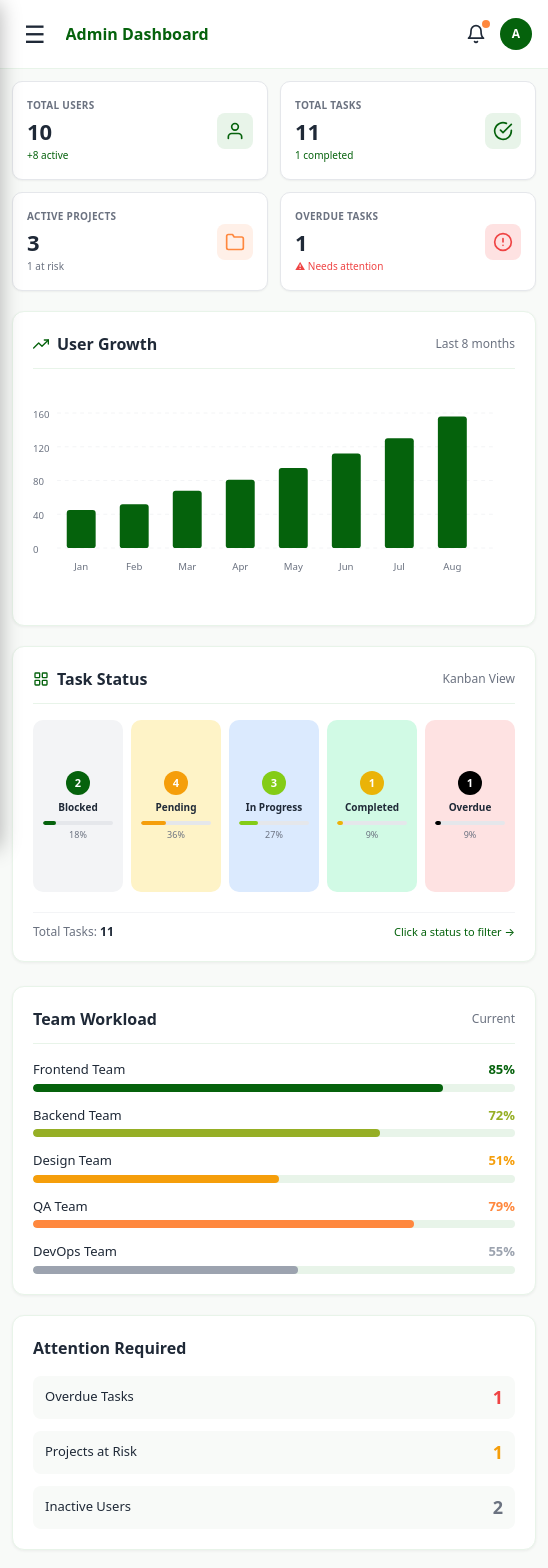
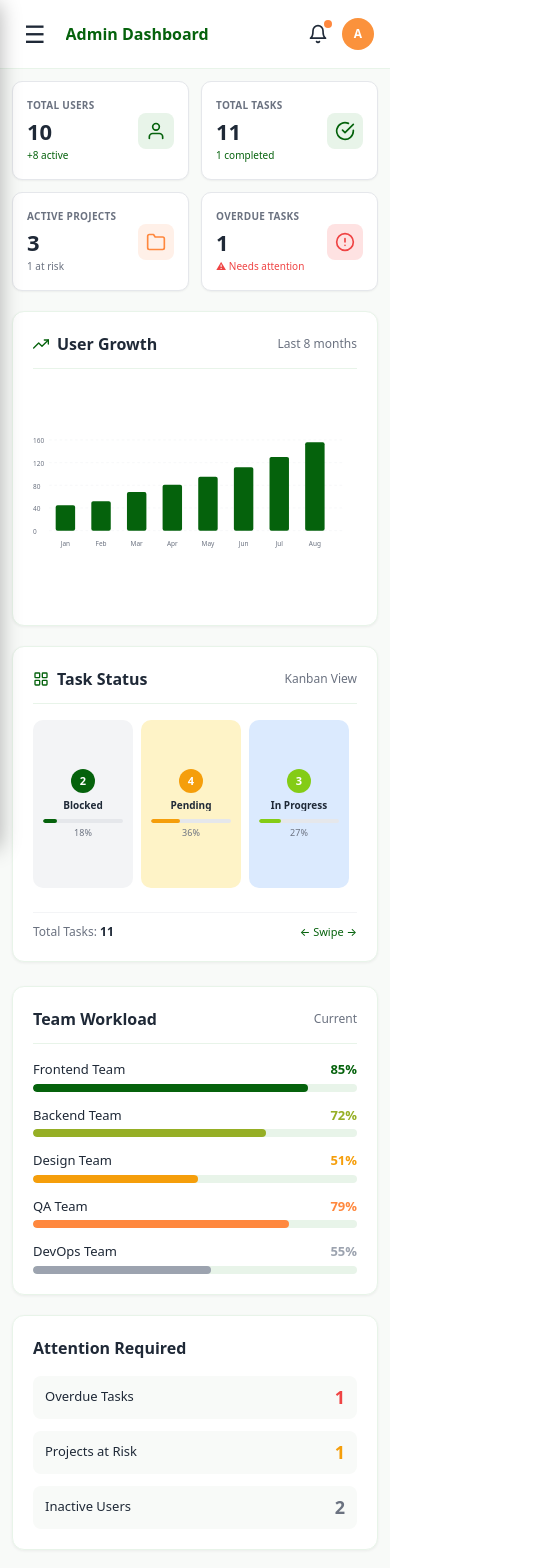
Before and after one commit to Teknia-Africa-Solutions/Task-Management-system-TS, a React (Vite) app in the folder frontend/: page /admin in a window 390 px wide. Shown: the top 1568 px of the page, 548 px wide, since content can reach past the window. Built offline with nearby package versions, Linux system fonts and the light colour scheme.

Commit message:
style(admin): match sidebar theme, fix mobile responsiveness, extract components

```diff
--- a/frontend/src/components/admin/AdminHeader.jsx
+++ b/frontend/src/components/admin/AdminHeader.jsx
@@ -150,7 +150,7 @@ const AdminHeader = ({
             width: isMobile ? '32px' : '36px',
             height: isMobile ? '32px' : '36px',
             borderRadius: '50%',
-            backgroundColor: '#05620C',
+            backgroundColor: '#FB923C',
             color: 'white',
             border: 'none',
             display: 'flex',
--- a/frontend/src/components/admin/KanbanBoard.jsx
+++ b/frontend/src/components/admin/KanbanBoard.jsx
@@ -9,11 +9,17 @@ const KanbanBoard = ({ taskStatusData, total, isMobile, onStatusClick }) => {
       <div
         style={{
           display: 'grid',
-    gridTemplateColumns: isMobile ? 'repeat(5, 90px)' : 'repeat(5, 1fr)',
+          gridTemplateColumns: isMobile ? 'repeat(5, 100px)' : 'repeat(5, 1fr)',  // ← slightly wider cards
           gap: '8px',
           minHeight: '180px',
           overflowX: 'auto',
-    paddingBottom: '8px',
+          paddingBottom: '12px',
+          WebkitOverflowScrolling: 'touch',     // ← smooth scroll on iOS
+          scrollbarWidth: 'thin',               // ← thin scrollbar on Firefox
+          scrollbarColor: '#05620C #E8F4E9',    // ← green scrollbar (Firefox)
+          scrollSnapType: isMobile ? 'x mandatory' : 'none',  // ← swipe snapping on mobile
+          paddingLeft: '2px',
+          paddingRight: '2px',
         }}
       >
         {taskStatusData.map((status, index) => {
@@ -36,6 +42,8 @@ const KanbanBoard = ({ taskStatusData, total, isMobile, onStatusClick }) => {
                 border: '2px solid transparent',
                 position: 'relative',
                 minHeight: '140px',
+                scrollSnapAlign: isMobile ? 'start' : 'none',  // ← snap alignment
+                flexShrink: 0,                                  // ← prevent squishing
               }}
               onMouseEnter={(e) => {
                 e.currentTarget.style.borderColor = status.color;
@@ -75,6 +83,10 @@ const KanbanBoard = ({ taskStatusData, total, isMobile, onStatusClick }) => {
                   textAlign: 'center',
                   lineHeight: '1.2',
                   marginBottom: '4px',
+                  whiteSpace: 'nowrap',       // ← prevent wrapping
+                  overflow: 'hidden',
+                  textOverflow: 'ellipsis',
+                  width: '100%',
                 }}
               >
                 {status.label}
@@ -127,13 +139,15 @@ const KanbanBoard = ({ taskStatusData, total, isMobile, onStatusClick }) => {
           display: 'flex',
           justifyContent: 'space-between',
           alignItems: 'center',
+          flexWrap: 'wrap',
+          gap: '4px',
         }}
       >
         <span style={{ fontSize: '12px', color: '#6B7280' }}>
           Total Tasks: <strong style={{ color: '#1F2937' }}>{total}</strong>
         </span>
         <span style={{ fontSize: '11px', color: '#05620C', fontWeight: '500' }}>
-          Click a status to filter →
+          {isMobile ? '← Swipe →' : 'Click a status to filter →'}
         </span>
       </div>
     </>
--- a/frontend/src/components/admin/MenuItem.jsx
+++ b/frontend/src/components/admin/MenuItem.jsx
@@ -15,8 +15,8 @@ const MenuItem = ({ item, isActive, onClick, sidebarOpen }) => {
         width: '100%',
         border: 'none',
         cursor: 'pointer',
-        backgroundColor: isActive ? '#96AF25' : 'transparent',
-        color: isActive ? '#05620C' : '#E8F4E9',
+        backgroundColor: isActive ? '#FF883E' : 'transparent',
+color: isActive ? 'white' : '#E8F4E9',
         justifyContent: sidebarOpen ? 'flex-start' : 'center',
         transition: 'all 0.2s',
         fontSize: '13px',
@@ -31,7 +31,7 @@ const MenuItem = ({ item, isActive, onClick, sidebarOpen }) => {
           alignItems: 'center',
           justifyContent: 'center',
           flexShrink: 0,
-          color: isActive ? '#05620C' : '#E8F4E9',
+         color: isActive ? 'white' : '#E8F4E9',
         }}
       >
         {item.icon}
--- a/frontend/src/components/admin/StatCard.jsx
+++ b/frontend/src/components/admin/StatCard.jsx
@@ -2,17 +2,6 @@
 
 import React from 'react';
 
-/**
- * Reusable stat card for dashboard KPIs
- * @param {string} label - Card label (e.g. "Total Users")
- * @param {string|number} value - Main number displayed
- * @param {string} subtext - Small text below the value
- * @param {ReactNode} icon - SVG icon to display
- * @param {string} iconBg - Background color for icon container (default: #E8F4E9)
- * @param {string} iconColor - Color of the icon stroke (default: #05620C)
- * @param {string} subtextColor - Color of subtext (default: #05620C)
- * @param {Function} onClick - Optional click handler
- */
 const StatCard = ({
   label,
   value,
@@ -34,6 +23,8 @@ const StatCard = ({
         boxShadow: '0 1px 2px rgba(0,0,0,0.05)',
         cursor: onClick ? 'pointer' : 'default',
         transition: 'box-shadow 0.2s',
+        minWidth: 0,                    // ← CHANGED: allow shrinking
+        overflow: 'hidden',             // ← CHANGED: prevent content overflow
       }}
       onMouseEnter={(e) => {
         if (onClick) e.currentTarget.style.boxShadow = '0 4px 12px rgba(0,0,0,0.08)';
@@ -42,8 +33,8 @@ const StatCard = ({
         if (onClick) e.currentTarget.style.boxShadow = '0 1px 2px rgba(0,0,0,0.05)';
       }}
     >
-      <div style={{ display: 'flex', justifyContent: 'space-between', alignItems: 'center' }}>
-        <div>
+      <div style={{ display: 'flex', justifyContent: 'space-between', alignItems: 'center', gap: '8px' }}>
+        <div style={{ minWidth: 0, flex: 1 }}>    {/* ← CHANGED: allow text to shrink */}
           <p
             style={{
               fontSize: '10px',
@@ -52,6 +43,9 @@ const StatCard = ({
               textTransform: 'uppercase',
               letterSpacing: '0.3px',
               margin: 0,
+              whiteSpace: 'nowrap',
+              overflow: 'hidden',
+              textOverflow: 'ellipsis',
             }}
           >
             {label}
@@ -60,13 +54,23 @@ const StatCard = ({
             {value}
           </p>
           {subtext && (
-            <p style={{ fontSize: '10px', color: subtextColor, fontWeight: '500', margin: 0 }}>
+            <p
+              style={{
+                fontSize: '10px',
+                color: subtextColor,
+                fontWeight: '500',
+                margin: 0,
+                whiteSpace: 'nowrap',
+                overflow: 'hidden',
+                textOverflow: 'ellipsis',
+              }}
+            >
               {subtext}
             </p>
           )}
         </div>
         {icon && (
-          <div style={{ padding: '8px', borderRadius: '8px', backgroundColor: iconBg }}>
+          <div style={{ padding: '8px', borderRadius: '8px', backgroundColor: iconBg, flexShrink: 0 }}>  {/* ← CHANGED: prevent icon from shrinking */}
             <div style={{ color: iconColor, display: 'flex', alignItems: 'center' }}>
               {icon}
             </div>
--- a/frontend/src/pages/Admin/Dashboard.jsx
+++ b/frontend/src/pages/Admin/Dashboard.jsx
@@ -38,12 +38,12 @@ const Dashboard = ({ users, tasks, projects, isMobile, onNavigate, onFilterTasks
   };
 
   return (
-    <div style={{ padding: isMobile ? '12px' : '24px', backgroundColor: '#F8FAF8' }}>
+    <div style={{ padding: isMobile ? '12px' : '24px', backgroundColor: '#F8FAF8', overflowX: 'hidden' }}>
       {/* Statistics Cards */}
       <div
         style={{
           display: 'grid',
-          gridTemplateColumns: isMobile ? 'repeat(2, 1fr)' : 'repeat(4, 1fr)',
+          gridTemplateColumns: isMobile ? 'repeat(2, minmax(0, 1fr))' : 'repeat(4, 1fr)', // ← CHANGED
           gap: '12px',
           marginBottom: '20px',
         }}
@@ -105,14 +105,16 @@ const Dashboard = ({ users, tasks, projects, isMobile, onNavigate, onFilterTasks
       </div>
 
       {/* Charts Section */}
-<div style={{
+      <div
+        style={{
           display: 'grid',
-  gridTemplateColumns: isMobile ? '1fr' : '2fr 1fr',
+          gridTemplateColumns: isMobile ? 'minmax(0, 1fr)' : '2fr 1fr', // ← CHANGED
           gap: '20px',
-  marginBottom: '24px'
-}}>
+          marginBottom: '24px',
+        }}
+      >
         {/* User Growth Chart */}
-        <div style={{ background: 'white', borderRadius: '12px', padding: '20px', border: '1px solid #E8F4E9', boxShadow: '0 1px 3px rgba(0,0,0,0.06)' }}>
+        <div style={{ background: 'white', borderRadius: '12px', padding: '20px', border: '1px solid #E8F4E9', boxShadow: '0 1px 3px rgba(0,0,0,0.06)', minWidth: 0 }}>
           <div style={{ display: 'flex', justifyContent: 'space-between', alignItems: 'center', marginBottom: '16px', paddingBottom: '12px', borderBottom: '1px solid #E8F4E9' }}>
             <div style={{ display: 'flex', alignItems: 'center', gap: '8px' }}>
               <svg width="16" height="16" viewBox="0 0 24 24" fill="none" stroke="#05620C" strokeWidth="2" strokeLinecap="round" strokeLinejoin="round">
@@ -152,7 +154,7 @@ const Dashboard = ({ users, tasks, projects, isMobile, onNavigate, onFilterTasks
         </div>
 
         {/* Task Status Kanban */}
-        <div style={{ background: 'white', borderRadius: '12px', padding: '20px', border: '1px solid #E8F4E9', boxShadow: '0 1px 3px rgba(0,0,0,0.06)' }}>
+        <div style={{ background: 'white', borderRadius: '12px', padding: '20px', border: '1px solid #E8F4E9', boxShadow: '0 1px 3px rgba(0,0,0,0.06)', minWidth: 0 }}>
           <div style={{ display: 'flex', justifyContent: 'space-between', alignItems: 'center', marginBottom: '16px', paddingBottom: '12px', borderBottom: '1px solid #E8F4E9' }}>
             <div style={{ display: 'flex', alignItems: 'center', gap: '8px' }}>
               <svg width="16" height="16" viewBox="0 0 24 24" fill="none" stroke="#05620C" strokeWidth="2" strokeLinecap="round" strokeLinejoin="round">
@@ -176,13 +178,15 @@ const Dashboard = ({ users, tasks, projects, isMobile, onNavigate, onFilterTasks
       </div>
 
       {/* Bottom Section */}
-<div style={{
+      <div
+        style={{
           display: 'grid',
-  gridTemplateColumns: isMobile ? '1fr' : '1fr 1fr 1fr',
-  gap: '20px'
-}}>
+          gridTemplateColumns: isMobile ? 'minmax(0, 1fr)' : '1fr 1fr 1fr', // ← CHANGED
+          gap: '20px',
+        }}
+      >
         {/* Team Workload */}
-        <div style={{ background: 'white', borderRadius: '12px', padding: '20px', border: '1px solid #E8F4E9', boxShadow: '0 1px 3px rgba(0,0,0,0.06)' }}>
+        <div style={{ background: 'white', borderRadius: '12px', padding: '20px', border: '1px solid #E8F4E9', boxShadow: '0 1px 3px rgba(0,0,0,0.06)', minWidth: 0 }}>
           <div style={{ display: 'flex', justifyContent: 'space-between', alignItems: 'center', marginBottom: '16px', paddingBottom: '12px', borderBottom: '1px solid #E8F4E9' }}>
             <h3 style={{ fontSize: '16px', fontWeight: '600', color: '#1F2937', margin: 0 }}>Team Workload</h3>
             <span style={{ fontSize: '12px', color: '#6B7280' }}>Current</span>
@@ -210,7 +214,7 @@ const Dashboard = ({ users, tasks, projects, isMobile, onNavigate, onFilterTasks
         </div>
 
         {/* Attention Required */}
-        <div style={{ background: 'white', borderRadius: '12px', padding: '20px', border: '1px solid #E8F4E9', boxShadow: '0 1px 3px rgba(0,0,0,0.06)' }}>
+        <div style={{ background: 'white', borderRadius: '12px', padding: '20px', border: '1px solid #E8F4E9', boxShadow: '0 1px 3px rgba(0,0,0,0.06)', minWidth: 0 }}>
           <h3 style={{ fontSize: '16px', fontWeight: '600', color: '#1F2937', marginBottom: '16px' }}>Attention Required</h3>
           <div style={{ display: 'flex', flexDirection: 'column', gap: '12px' }}>
             <div style={{ display: 'flex', justifyContent: 'space-between', alignItems: 'center', padding: '8px 12px', backgroundColor: '#F8FAF8', borderRadius: '8px' }}>
@@ -229,26 +233,26 @@ const Dashboard = ({ users, tasks, projects, isMobile, onNavigate, onFilterTasks
         </div>
 
         {/* Recent Activity */}
-        <div style={{ background: 'white', borderRadius: '12px', padding: '20px', border: '1px solid #E8F4E9', boxShadow: '0 1px 3px rgba(0,0,0,0.06)' }}>
+        <div style={{ background: 'white', borderRadius: '12px', padding: '20px', border: '1px solid #E8F4E9', boxShadow: '0 1px 3px rgba(0,0,0,0.06)', minWidth: 0 }}>
           <h3 style={{ fontSize: '16px', fontWeight: '600', color: '#1F2937', marginBottom: '16px' }}>Recent Activity</h3>
           <div style={{ display: 'flex', flexDirection: 'column', gap: '12px' }}>
             <div style={{ display: 'flex', alignItems: 'center', gap: '12px', padding: '8px 12px', backgroundColor: '#F8FAF8', borderRadius: '8px' }}>
-              <div style={{ width: '32px', height: '32px', borderRadius: '50%', backgroundColor: '#05620C', color: 'white', display: 'flex', alignItems: 'center', justifyContent: 'center', fontSize: '12px', fontWeight: '600' }}>NA</div>
-              <div>
+              <div style={{ width: '32px', height: '32px', borderRadius: '50%', backgroundColor: '#05620C', color: 'white', display: 'flex', alignItems: 'center', justifyContent: 'center', fontSize: '12px', fontWeight: '600', flexShrink: 0 }}>NA</div>
+              <div style={{ minWidth: 0 }}>
                 <p style={{ fontSize: '12px', color: '#1F2937', margin: 0 }}><strong>Nova Admin</strong> created a new project</p>
                 <p style={{ fontSize: '11px', color: '#6B7280', margin: 0 }}>10 minutes ago</p>
               </div>
             </div>
             <div style={{ display: 'flex', alignItems: 'center', gap: '12px', padding: '8px 12px', backgroundColor: '#F8FAF8', borderRadius: '8px' }}>
-              <div style={{ width: '32px', height: '32px', borderRadius: '50%', backgroundColor: '#96AF25', color: 'white', display: 'flex', alignItems: 'center', justifyContent: 'center', fontSize: '12px', fontWeight: '600' }}>JD</div>
-              <div>
+              <div style={{ width: '32px', height: '32px', borderRadius: '50%', backgroundColor: '#96AF25', color: 'white', display: 'flex', alignItems: 'center', justifyContent: 'center', fontSize: '12px', fontWeight: '600', flexShrink: 0 }}>JD</div>
+              <div style={{ minWidth: 0 }}>
                 <p style={{ fontSize: '12px', color: '#1F2937', margin: 0 }}><strong>Jane Doe</strong> assigned a task</p>
                 <p style={{ fontSize: '11px', color: '#6B7280', margin: 0 }}>25 minutes ago</p>
               </div>
             </div>
             <div style={{ display: 'flex', alignItems: 'center', gap: '12px', padding: '8px 12px', backgroundColor: '#F8FAF8', borderRadius: '8px' }}>
-              <div style={{ width: '32px', height: '32px', borderRadius: '50%', backgroundColor: '#FF883E', color: 'white', display: 'flex', alignItems: 'center', justifyContent: 'center', fontSize: '12px', fontWeight: '600' }}>MJ</div>
-              <div>
+              <div style={{ width: '32px', height: '32px', borderRadius: '50%', backgroundColor: '#FF883E', color: 'white', display: 'flex', alignItems: 'center', justifyContent: 'center', fontSize: '12px', fontWeight: '600', flexShrink: 0 }}>MJ</div>
+              <div style={{ minWidth: 0 }}>
                 <p style={{ fontSize: '12px', color: '#1F2937', margin: 0 }}><strong>Mike Johnson</strong> completed a task</p>
                 <p style={{ fontSize: '11px', color: '#6B7280', margin: 0 }}>1 hour ago</p>
               </div>
```
Also changed, not shown: frontend/src/components/admin/AdminSidebar.jsx (+17 -24 lines), frontend/src/pages/Admin/Users.jsx (+85 -27 lines). Lines whose indentation alone changed are shown as unchanged.
